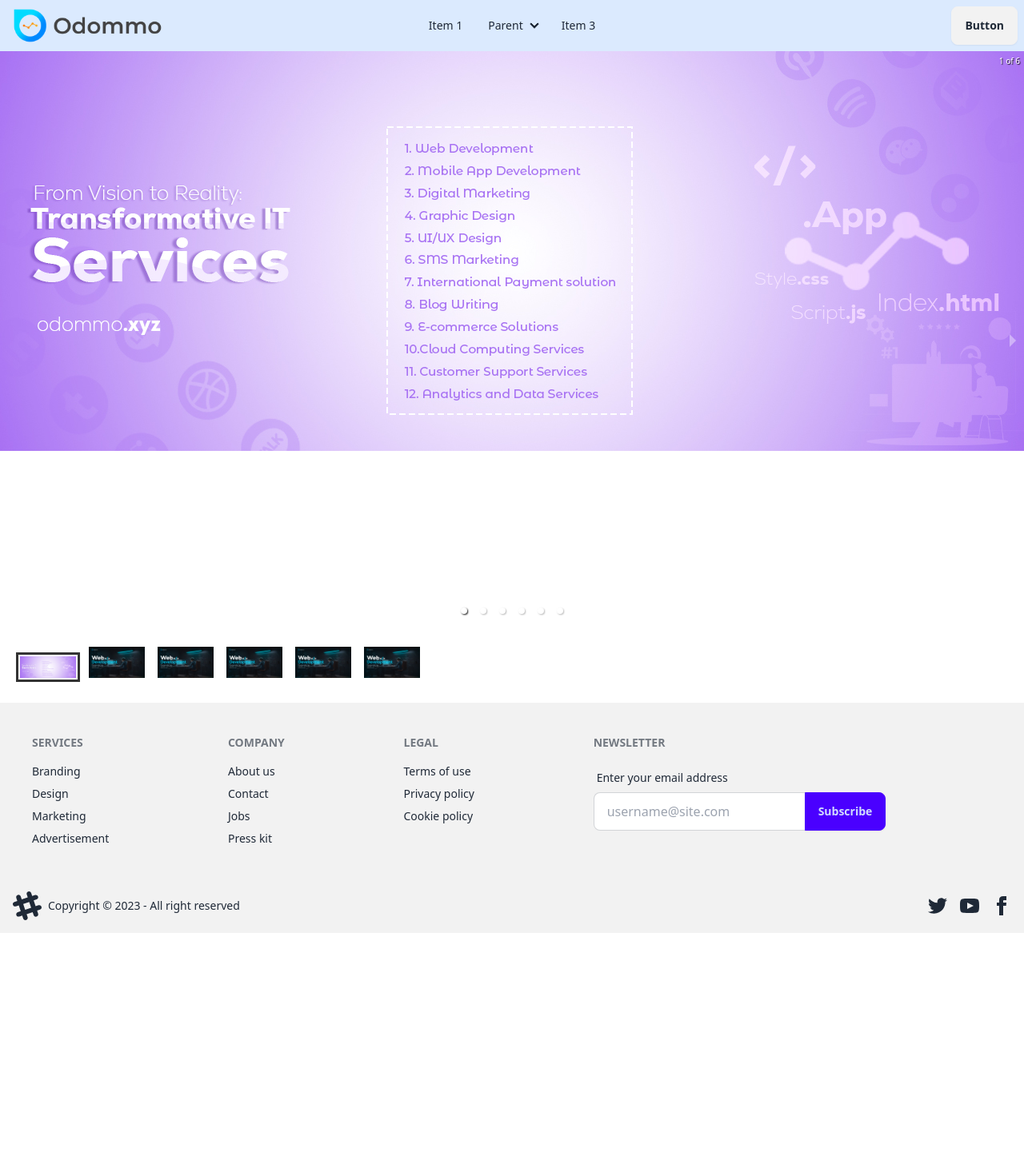
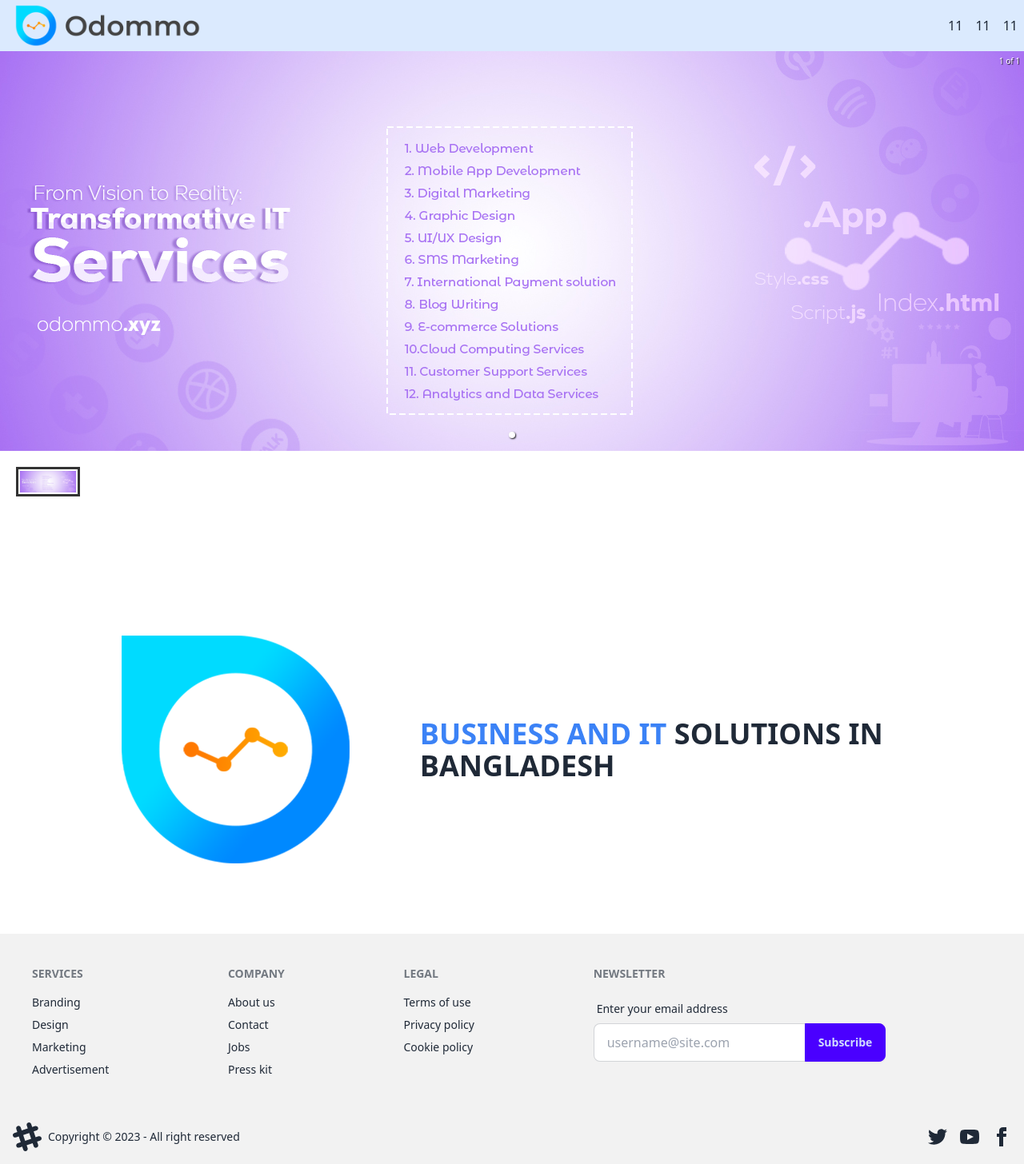
Before and after one commit to mdnazmul42726/odommo-xyz-client, a React (Vite) app: page / in a window 1280 px wide. Shown: the whole page at 80% size. Before the commit the page ends 1167 px from the top, so only its background shows below. Built offline with nearby package versions, Linux system fonts and the light colour scheme.

Commit message:
about us section added

```diff
--- a/src/Root.jsx
+++ b/src/Root.jsx
@@ -26,23 +26,12 @@ const Root = () => {
                     </div>
                     <img className="w-[40%]" src={logo} alt="" />
                 </div>
-                <div className="navbar-center hidden lg:flex">
-                    <ul className="menu menu-horizontal px-1">
-                        <li><a>Item 1</a></li>
-                        <li>
-                            <details>
-                                <summary>Parent</summary>
-                                <ul className="p-2">
-                                    <li><a>Submenu 1</a></li>
-                                    <li><a>Submenu 2</a></li>
-                                </ul>
-                            </details>
-                        </li>
-                        <li><a>Item 3</a></li>
-                    </ul>
-                </div>
                 <div className="navbar-end">
-                    <a className="btn">Button</a>
+                   <ul className="flex gap-4">
+                    <li>11</li>
+                    <li>11</li>
+                    <li>11</li>
+                   </ul>
                 </div>
             </div>
 
--- a/src/components/Slider.jsx
+++ b/src/components/Slider.jsx
@@ -11,21 +11,6 @@ const Slider = () => {
                     <div>
                         <img className="" src={s2} />
                     </div>
-                    <div>
-                        <img src={s1} />
-                    </div>
-                    <div>
-                        <img src={s1} />
-                    </div>
-                    <div>
-                        <img src={s1} />
-                    </div>
-                    <div>
-                        <img src={s1} />
-                    </div>
-                    <div>
-                        <img src={s1} />
-                    </div>
                 </Carousel>
             </div>
         </div>
--- a/src/pages/Home.jsx
+++ b/src/pages/Home.jsx
@@ -1,10 +1,21 @@
 import Slider from "../components/Slider";
-
+import aboutLogo from '../assets/icon[2176].png';
 
 const Home = () => {
     return (
         <div>
             <Slider />
+            {/* about us */}
+            <div className="w-[90%] mt-20 mx-auto">
+                <div className="flex items-center">
+                    <div className="w-[40%]">
+                        <img className="w-full" src={aboutLogo} alt="" />
+                    </div>
+                    <div className="w-[60%]">
+                        <h1 className="text-4xl font-bold uppercase"><span className="text-blue-500"> Business and IT</span> Solutions in Bangladesh</h1>
+                    </div>
+                </div>
+            </div>
         </div>
     );
 };
```
Also changed, not shown: src/assets/icon[2176].png (added), src/assets/websiteservice.svg (added).
